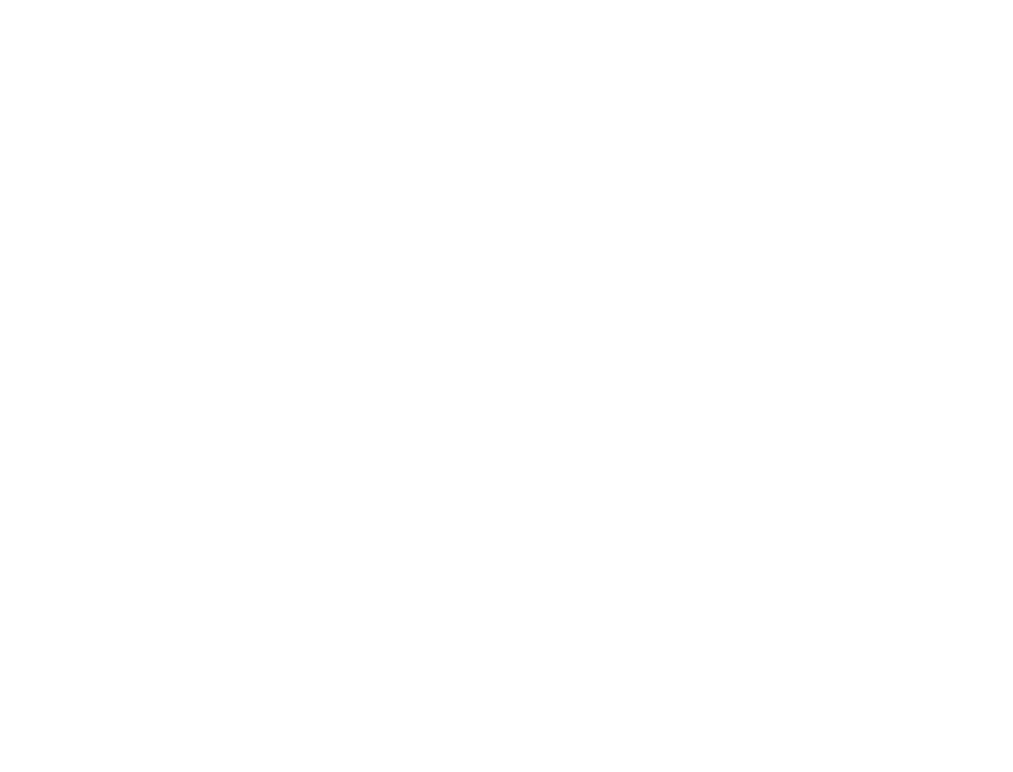
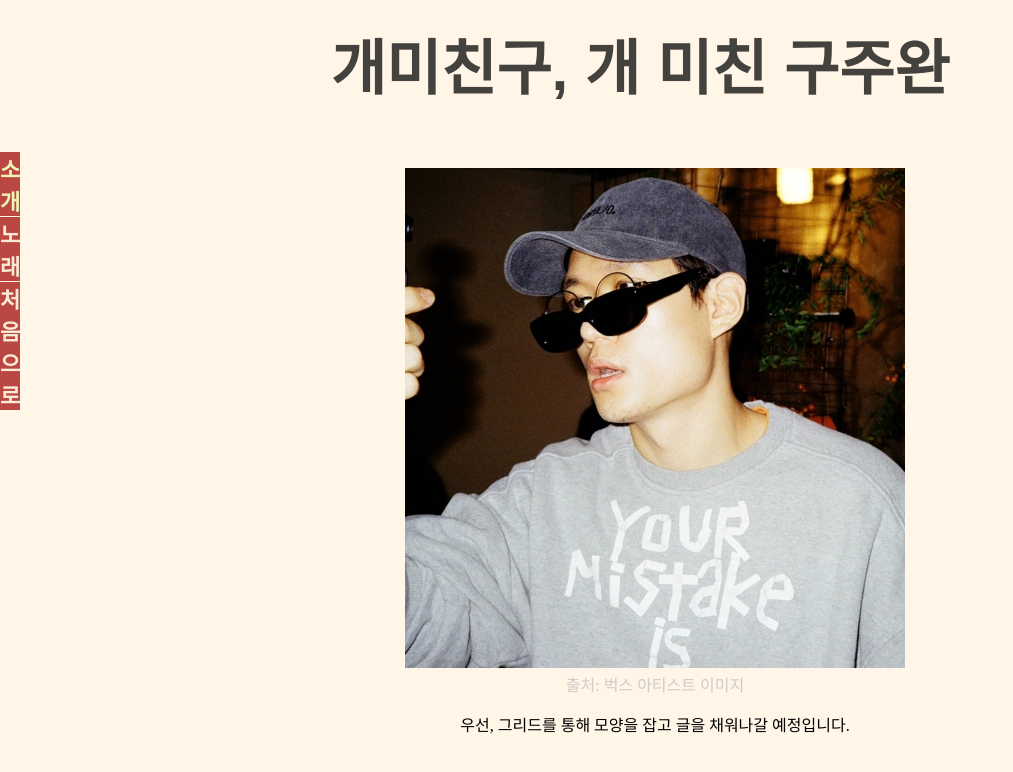
Before and after one commit to JugangAn/gamichingoo, a plain HTML site: page introduction.html in a window 1280 px wide. Shown: the whole page, without its empty margins (0-1013 px from the left). Drawn offline with Linux system fonts and the light colour scheme; a web font is replaced by a local one.

Commit message:
Add files via upload

```diff
--- a/introduction.html
+++ b/introduction.html
@@ -1,9 +1,125 @@
 <!DOCTYPE html>
 <html>
     <head>
-        <title>introduction</title>
+        <title>Introduction</title>
+        <style>
+            @import url('https://fonts.googleapis.com/css2?family=IBM+Plex+Sans+KR&display=swap');
+            #intro {
+                background-color: rgb(255, 246, 232);
+                margin: 0;
+            }
+            #intro .container {
+                display: grid;
+                grid-template-columns: 30px 1fr;
+                grid-auto-rows: 150px;
+            }
+            #intro .container .box1 {
+                grid-column-start: 1;
+                grid-column-end: 4;
+                grid-row-start: 1;
+                grid-row-end: 2;
+            }
+            #intro .container .box2 {
+                grid-column-start: 1;
+                grid-column-end: 1;
+                grid-row-start: 2;
+                grid-row-end: 3;
+            }
+            #intro .container .box3 {
+                grid-column-start: 2;
+                grid-column-end: 4;
+                grid-row-start: 2;
+                grid-row-end: 3;
+            }
+            #intro .title {
+                text-align: center;
+                color: rgba(0, 0, 0, 0.733);
+                font-size: 60px;
+                font-family: 'IBM Plex Sans KR', sans-serif;
+                margin: 0; margin-top: 20px;
+            }
+            #intro .list {
+                font-weight: 600;
+                font-size: 22px;
+                color:antiquewhite;
+                /*position: sticky;*/
+                margin-top: 8%;
+            }
+            #intro .list .first {
+                background-color: rgb(187, 71, 67);
+                width:min-content;
+
+            }
+            #intro .list .second {
+                background-color: rgb(187, 71, 67);
+                width:min-content;
+
+            }
+            #intro .list .third {
+                background-color: rgb(187, 71, 67);
+                width:min-content;
+            }
+            #intro .list .first p {
+                margin: 0;
+            }
+            #intro .list .second p {
+                margin: 0;
+                margin-top:4%;
+            }
+            #intro .list .third p {
+                margin: 0;
+                margin-top: 4%;
+            }
+            a {
+                text-decoration: none;
+                color: antiquewhite;
+            }
+            #intro .container .box2 .list .first .current {
+                color: rgb(239, 245, 183);
+            }
+            #intro .content {
+                color: black;
+                text-align: center;
+            }
+            #intro .container .box3 .content .gami2 {
+                width: 40%;
+            }
+            #intro .container .box3 .content .source {
+                text-decoration: none;
+            }
+            #intro .container .box3 .content .para1, .para2{
+                margin: 0;
+            }
+            #intro .container .box3 .content .source {
+                color: rgba(194, 186, 186, 0.747);
+            }
+        </style>
     </head>
-    <body>
-
+    <body id="intro">
+        <div class="container">
+            <div class="box1">
+                <h1 class="title">개미친구, 개 미친 구주완</h1>
+            </div>
+            <div class="box2">
+                <div class="list">
+                    <div class="first">
+                        <p><a href="introduction.html" class="current">소개</a></p>
+                    </div>
+                    <div class="second">
+                        <p><a href="music.html">노래</a></p>
+                    </div>
+                    <div class="third">
+                        <p><a href="index.html">처음으로</a></p>
+                    </div>
+                </div>
+            </div>
+            <div class="box3">
+                <div class="content">
+                    <p class="para1"><br><img class="gami2" src="gamichingoo_2.jpg" alt="A Portrait of Gamichingoo"></p>
+                    <p class="para2"><a href="https://music.bugs.co.kr/artist/20078110?wl_ref=S_ar_01_01" class="source">출처: 벅스 아티스트 이미지</a></p>
+                    <p class="para3">우선, 그리드를 통해 모양을 잡고 글을 채워나갈 예정입니다.</p>
+                </div>
+            </div>
+        </div>
     </body>
 </html>
```
Also changed, not shown: index.html (+6 -6 lines), gamichingoo_2.jpg (added).
